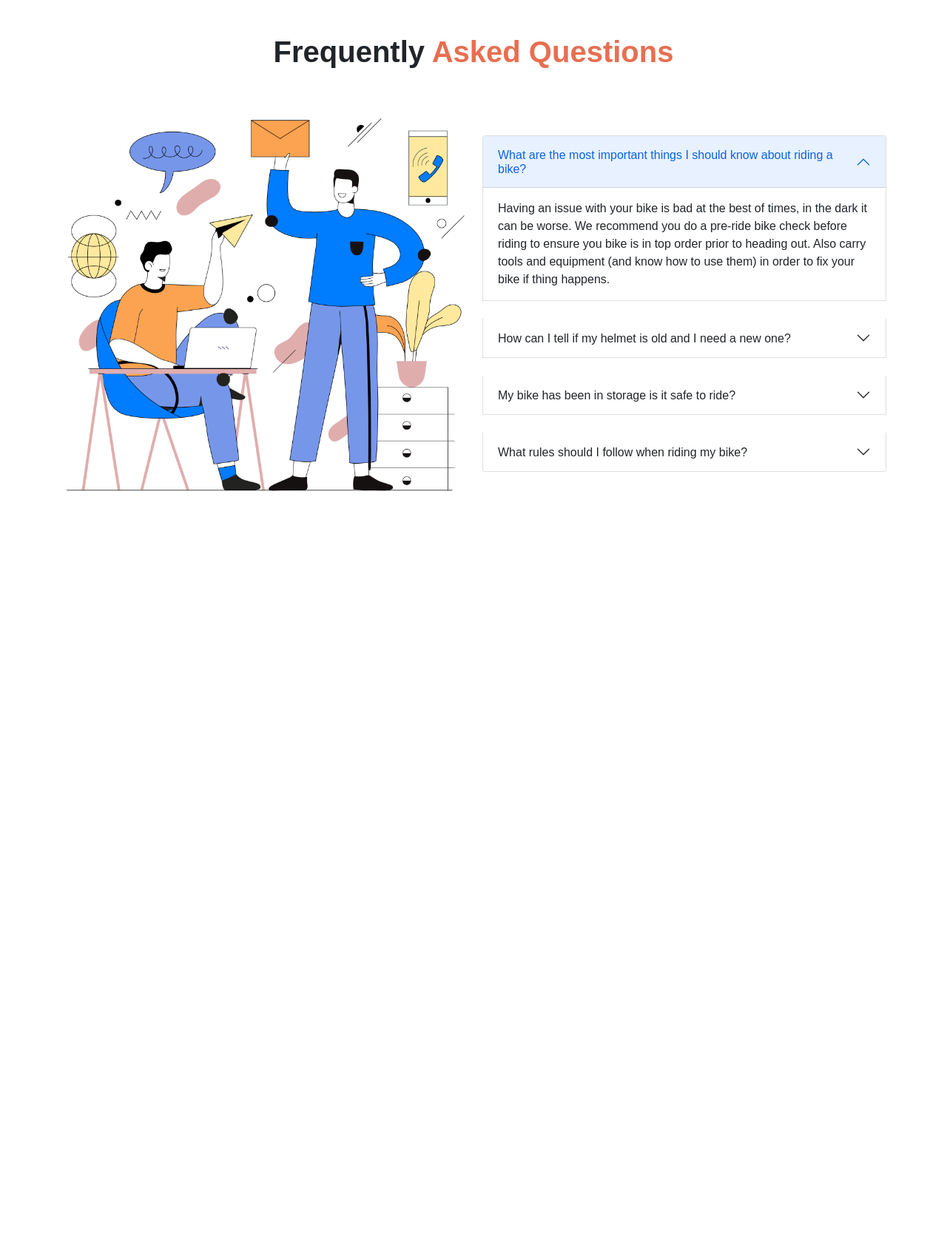
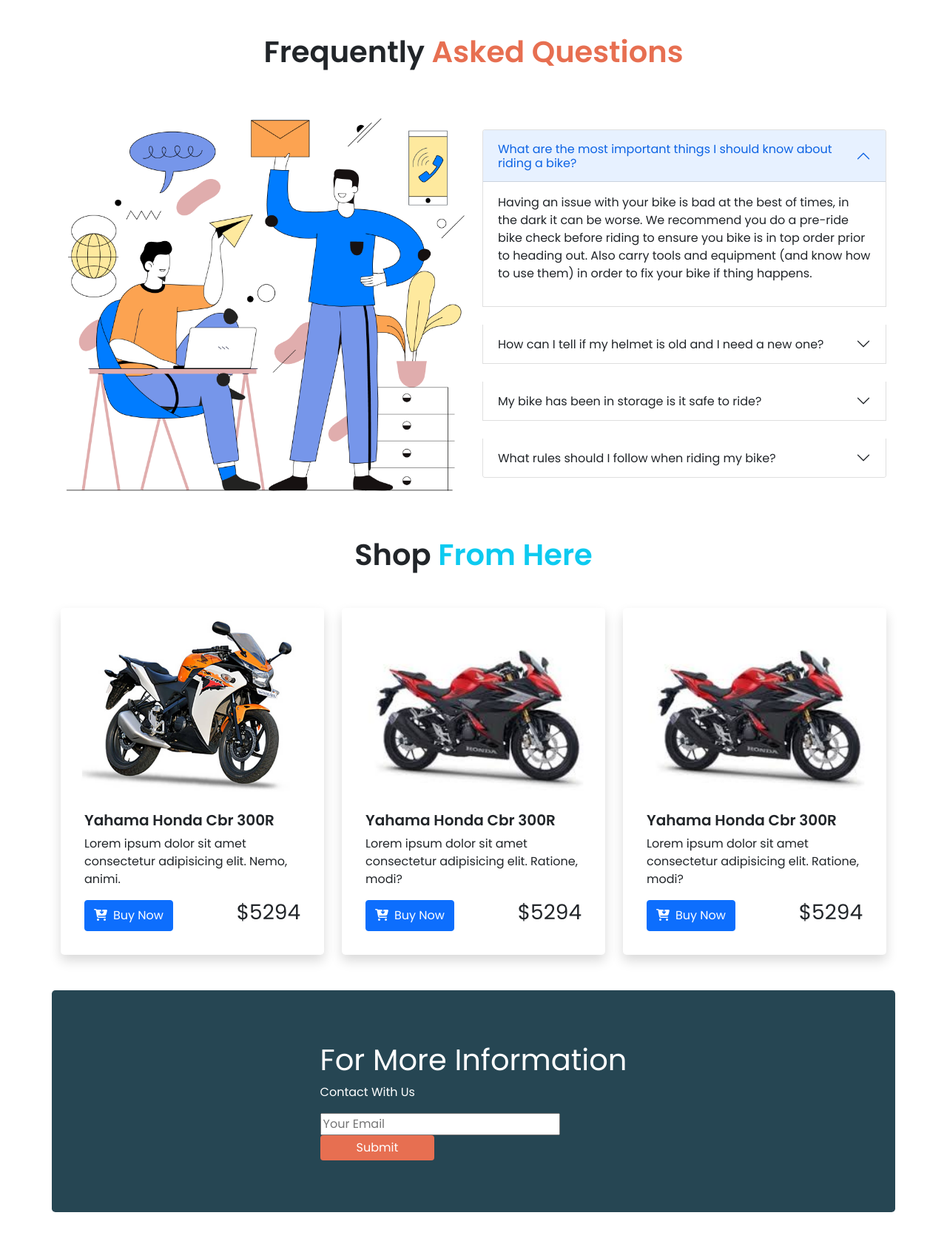
Before and after one commit to Harisur-Sojol/honda-CBR, a plain HTML site: page index.html in a window 1280 px wide. Shown: the part 1705-3383 px from the top of the page at 74% size. Before the commit the page ends 2431 px from the top, so only its background shows below. Drawn offline with nearby package versions, Linux system fonts and the light colour scheme.

Commit message:
extra 2 part added

```diff
--- a/index.html
+++ b/index.html
@@ -9,6 +9,11 @@
 
     <!-- font awesome -->
     <script src="https://kit.fontawesome.com/c9f073afba.js" crossorigin="anonymous"></script>
+
+    <!-- google font -->
+    <link rel="preconnect" href="https://fonts.googleapis.com">
+    <link rel="preconnect" href="https://fonts.gstatic.com" crossorigin>
+    <link href="https://fonts.googleapis.com/css2?family=Poppins:wght@400;600&display=swap" rel="stylesheet">
 
     <!-- bootstrap css link -->
     <link href="https://cdn.jsdelivr.net/npm/bootstrap@5.0.2/dist/css/bootstrap.min.css" rel="stylesheet"
@@ -48,12 +53,12 @@
             color: #E77C40;
         }
 
-        .fa-star.empty {
-            color: #AEAEAE;
+        .banker-color {
+            color: #252B42;
         }
 
-        .banker-color {
-            color: #252B42;
+        .info-section-height {
+            height: 300px;
         }
     </style>
 
@@ -86,7 +91,16 @@
                                         aria-label="Close"></button>
                                 </div>
                                 <div class="modal-body">
-                                    - In mid-2021, Honda bought some changes to their youngest CBR 150R for the Bangladesh market. Its retail price has slightly increase in the Bangladeshi market in the mid of 2021.
+                                    <p>Honda brought some changes to their youngest CBR 300R for the
+                                        Bangladesh market.Yahama Honda CBR 300R one of the most popular sport bike.The
+                                        bike is available at a reasonable price.If you want to buy
+                                    </p>
+                                    <h5 class="text-dark"> please enter your card</h5>
+                                </div>
+                                <div class="modal-footer">
+                                    <button type="button" class="btn btn-secondary"
+                                        data-bs-dismiss="modal">Close</button>
+                                    <button type="button" class="btn btn-primary">Enter Your Card</button>
                                 </div>
                             </div>
                         </div>
@@ -104,7 +118,7 @@
             <h1 class="text-center fw-bold">Featured Bikes 2021</h1>
             <p class=" text-center mb-5"><span id="bike-header-color">Best bike collection</span></p>
             <div class="row row-cols-1 row-cols-md-3  g-4">
-                <div class="col-md-4">
+                <div class="col-sm-12 col-md-4">
                     <div class="bike">
                         <img src="images/feature-bike.jpg" width="288" alt="...">
                     </div>
@@ -125,7 +139,7 @@
         <!-- client review section -->
         <section class="container my-5">
             <h1 class="text-center fw-bold mb-5">Happy <span class="client-p-color"> Clients Says</span></h1>
-            <div class="row row-cols-1 row-cols-md-3 row-cols-lg-3 g-4">
+            <div class="row row-cols-1 row-cols-md-3 g-4">
                 <div class="col">
                     <div class="card border">
                         <img src="images/user-1.png" class="card-img-top p-4" alt="...">
@@ -166,8 +180,9 @@
                 </div>
                 <div class="col">
                     <div class="card border">
-                        <div class="">
-                            <img width="366" height="356" src="images/user-3.jpg" class="card-img-top rounded-circle p-4" alt="...">
+                        <div>
+                            <img width="366" height="356" src="images/user-3.jpg"
+                                class="card-img-top rounded-circle p-4" alt="...">
                         </div>
                         <div class="card-body">
                             <p class="text-center">Slate helps you see how <br>many more days you need<br>to work to
@@ -191,7 +206,7 @@
         <!-- last section -->
         <section class="container my-5">
             <h1 class="text-center fw-bold mb-5">Frequently <span class="client-p-color"> Asked Questions</span></h1>
-            <div class="row align-items-center">
+            <div class="row align-items-center g-4">
                 <div class="col-md-6">
                     <img width="100%" src="images/faq.png" class="" alt="">
                 </div>
@@ -209,8 +224,12 @@
                             <div id="collapseOne" class="accordion-collapse collapse show" aria-labelledby="headingOne"
                                 data-bs-parent="#accordionExample">
                                 <div class="accordion-body">
-                                    Having an issue with your bike is bad at the best of times, in the dark it can be worse. We recommend you do a pre-ride bike check before riding to ensure you bike is in top order prior to heading out. Also carry tools and equipment (and know how to use them) in order to fix your bike if thing happens.
-
+                                    <p>Having an issue with your bike is bad at the best of times, in the dark it can be
+                                        worse. We recommend you do a pre-ride bike check before riding to ensure you
+                                        bike is
+                                        in top order prior to heading out. Also carry tools and equipment (and know how
+                                        to
+                                        use them) in order to fix your bike if thing happens.</p>
 
                                 </div>
                             </div>
@@ -227,7 +246,8 @@
                             <div id="collapseTwo" class="accordion-collapse collapse" aria-labelledby="headingTwo"
                                 data-bs-parent="#accordionExample">
                                 <div class="accordion-body">
-
+                                    <p> Lorem ipsum, dolor sit amet consectetur adipisicing elit. Commodi iusto, quod
+                                        laborum illo doloribus asperiores?</p>
                                 </div>
                             </div>
                         </div>
@@ -242,7 +262,8 @@
                             <div id="collapseThree" class="accordion-collapse collapse" aria-labelledby="headingThree"
                                 data-bs-parent="#accordionExample">
                                 <div class="accordion-body">
-
+                                    <p> Lorem ipsum dolor sit, amet consectetur adipisicing elit. Recusandae repudiandae
+                                        cumque corrupti fugit, consequatur eos?</p>
                                 </div>
                             </div>
                         </div>
@@ -257,12 +278,83 @@
                             <div id="collapseThree" class="accordion-collapse collapse" aria-labelledby="headingThree"
                                 data-bs-parent="#accordionExample">
                                 <div class="accordion-body">
-
+                                    <p>Lorem ipsum dolor sit amet consectetur adipisicing elit. Quisquam, molestiae asperiores! Placeat modi sint vel.</p>
                                 </div>
                             </div>
                         </div>
                     </div>
                 </div>
+            </div>
+        </section>
+        <!-- extra section 1-->
+        <section>
+            <div class="container my-5">
+                <h1 class="my-5 text-center fw-bold">Shop <span class="text-info">From Here</span></h1>
+                <div class="row row-cols-1 row-cols-md-3 row-cols-lg-3 g-4">
+                    <div class="col">
+                        <div class="card border-0 shadow p-3 rounded-3">
+                            <div class="image-bg rounded-3">
+                                <img src="images/bike-5.png" class="card-img-top " alt="...">
+                            </div>
+                            <div class="card-body">
+                                <h5 class="card-title fw-bold">Yahama Honda Cbr 300R</h5>
+                                <p class="card-text">Lorem ipsum dolor sit amet consectetur adipisicing elit. Nemo,
+                                    animi.</p>
+                                <div class="mt-2 d-flex justify-content-between">
+                                    <button class="btn btn-primary"><i class="fas me-2 fa-cart-arrow-down"></i>Buy
+                                        Now</button>
+                                    <h3>$5294</h3>
+                                </div>
+                            </div>
+                        </div>
+                    </div>
+                    <div class="col">
+                        <div class="card border-0 shadow p-3 rounded-3">
+                            <div class="image-bg rounded-3">
+                                <img src="images/bike-6.png" class="card-img-top " alt="...">
+                            </div>
+                            <div class="card-body">
+                                <h5 class="card-title fw-bold">Yahama Honda Cbr 300R</h5>
+                                <p class="card-text">Lorem ipsum dolor sit amet consectetur adipisicing elit. Ratione,
+                                    modi?</p>
+                                <div class="mt-2 d-flex justify-content-between">
+                                    <button class="btn btn-primary"><i class="fas me-2 fa-cart-arrow-down"></i>Buy
+                                        Now</button>
+                                    <h3>$5294</h3>
+                                </div>
+                            </div>
+                        </div>
+                    </div>
+                    <div class="col">
+                        <div class="card border-0 shadow p-3 rounded-3">
+                            <div class="image-bg rounded-3">
+                                <img src="images/bike-6.png" class="card-img-top " alt="...">
+                            </div>
+                            <div class="card-body">
+                                <h5 class="card-title fw-bold">Yahama Honda Cbr 300R</h5>
+                                <p class="card-text">Lorem ipsum dolor sit amet consectetur adipisicing elit. Ratione,
+                                    modi?</p>
+                                <div class="mt-2 d-flex justify-content-between">
+                                    <button class="btn btn-primary"><i class="fas me-2 fa-cart-arrow-down"></i>Buy
+                                        Now</button>
+                                    <h3>$5294</h3>
+                                </div>
+                            </div>
+                        </div>
+                    </div>
+
+                </div>
+            </div>
+        </section>
+        <!-- extra section 2 -->
+        <section
+            class="container bg-color my-5 d-flex justify-content-center align-items-center info-section-height rounded-3">
+            <div>
+                <h1 class="text-white">For More Information</h1>
+                <P class="text-white">Contact With Us</P>
+                <input type="email" placeholder="Your Email" name="Email" id="Email">
+                <br>
+                <button class="btn py-1 px-5 text-white" id="btn-color">Submit</button>
             </div>
         </section>
     </main>
```
Also changed, not shown: images/bike-5.png (added), images/bike-6.png (added), images/bike-7.png (added).
